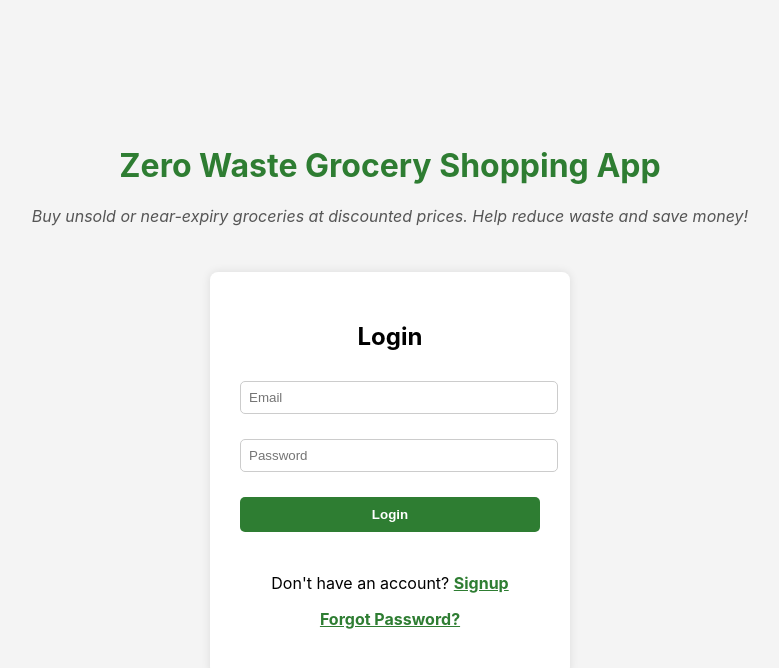
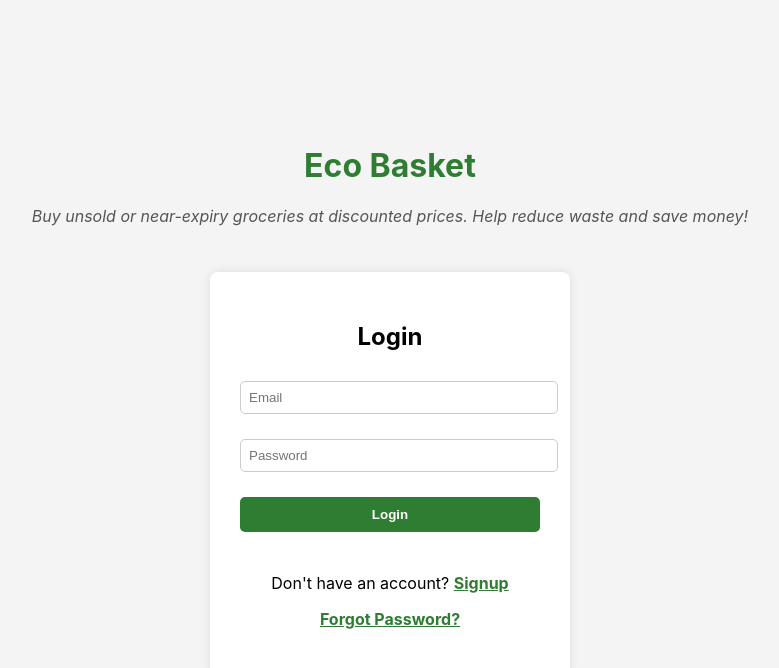
Before and after one commit to SaiPranathiBodduluri/MSD-1, a React (Create React App) app in the folder frontend/: page / in a window 1280 px wide. Shown: the top 668 px of the page, without its empty margins (250-1029 px from the left). Built offline with nearby package versions, Linux system fonts and the light colour scheme.

Commit message:
Updated project files

```diff
--- a/frontend/src/components/Footer.js
+++ b/frontend/src/components/Footer.js
@@ -2,7 +2,7 @@ import React from "react";
 
 const Footer = () => (
   <footer style={{ backgroundColor: "#2e7d32", color: "white", textAlign: "center", padding: "10px", marginTop: "20px" }}>
-    <p>&copy; 2025 Zero Waste Grocery Shopping | Save Food, Save Money</p>
+    <p>&copy; 2025 Eco Basket | Save Food, Save Money</p>
   </footer>
 );
 
--- a/frontend/src/components/Header.js
+++ b/frontend/src/components/Header.js
@@ -2,7 +2,7 @@ import React from "react";
 
 const Header = () => (
   <header style={{ backgroundColor: "#2e7d32", color: "white", padding: "15px", textAlign: "center" }}>
-    <h1>Zero Waste Grocery Shopping</h1>
+    <h1>Eco Basket</h1>
     <p>Buy unsold or near-expiry groceries at discounted prices. Help reduce waste and save money!</p>
   </header>
 );
--- a/frontend/src/pages/Home.js
+++ b/frontend/src/pages/Home.js
@@ -96,7 +96,7 @@ const Home = () => {
           <span style={{ display: "block", height: "3px", backgroundColor: "white" }}></span>
         </div>
 
-        <h2 style={{ margin: "0 auto", textAlign: "center" }}>Zero Wastage Grocery</h2>
+        <h2 style={{ margin: "0 auto", textAlign: "center" }}>Eco Basket</h2>
 
         <button
           onClick={handleLogout}
@@ -307,7 +307,7 @@ const Home = () => {
           <img src="https://cdn-icons-png.flaticon.com/512/174/174855.png" alt="Instagram" style={{ width: "30px" }} />
           <img src="https://cdn-icons-png.flaticon.com/512/174/174857.png" alt="LinkedIn" style={{ width: "30px" }} />
         </div>
-        <p style={{ marginTop: "10px", fontSize: "14px" }}>© 2025 Zero Wastage Grocery | All rights reserved.</p>
+        <p style={{ marginTop: "10px", fontSize: "14px" }}>© 2025 Eco Basket | All rights reserved.</p>
       </footer>
     </div>
   );
--- a/frontend/src/pages/Login.js
+++ b/frontend/src/pages/Login.js
@@ -31,7 +31,7 @@ const Login = () => {
 
       {/* Header */}
       <header style={{ textAlign: "center", marginBottom: "30px" }}>
-        <h1 style={{ color: "#2e7d32" }}>Zero Waste Grocery Shopping App</h1>
+        <h1 style={{ color: "#2e7d32" }}>Eco Basket</h1>
         <p style={{ color: "#555", fontStyle: "italic" }}>
           Buy unsold or near-expiry groceries at discounted prices. Help reduce waste and save money!
         </p>
```
Also changed, not shown: 1 other file (tests, documents, lock files or other folders).
